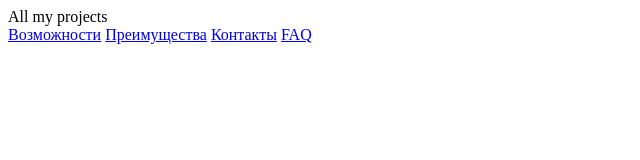
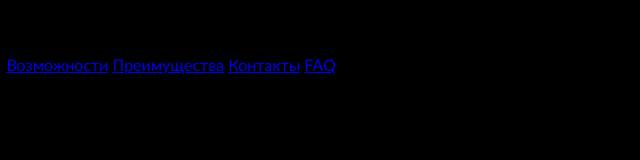
Before and after one commit to Zakharov-A/My-projects, a plain HTML site: page index.html in a window 1280 px wide. Shown: the whole page, without its empty margins (0-640 px from the left). Drawn offline with nearby package versions, Linux system fonts and the light colour scheme; a web font is replaced by a local one.

Commit message:
MyProj20-08

```diff
--- a/css/main.css
+++ b/css/main.css
@@ -1 +1,32 @@
 @import url('https://fonts.googleapis.com/css2?family=Roboto:wght@100&family=Suez+One');
+
+* {
+  margin: 0;
+  padding: 0;
+  outline: none;
+}
+
+body, html {
+  width: 100;
+  height: 100;
+}
+
+body {
+  background-color: #000;
+  font-family: 'Trebuchet MS',  Helvetica;
+}
+
+header {
+    width: 100;
+    padding: 10px 0.5% 0px 0.5%;
+    background: transparent;
+    float: left;
+    position: fixed;
+}
+
+header #logo {
+   font-size: 1.7em;
+   line-height: 45px;
+   margin-left: 40px;
+   font-family: 'Suez One', serif;
+}
```
Also changed, not shown: css/lesson.txt (added).
